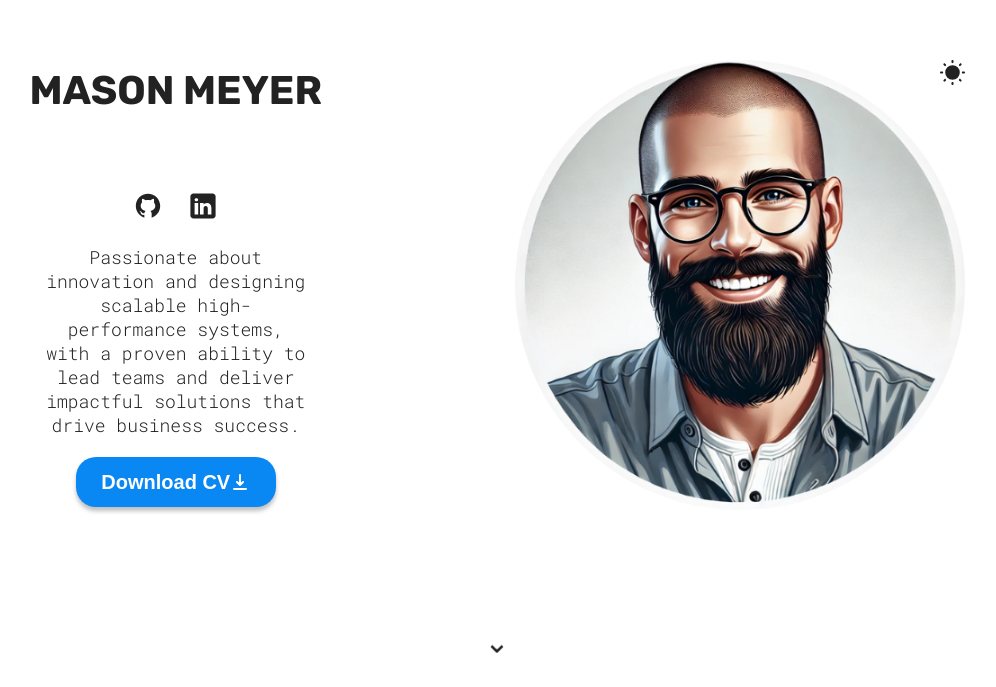
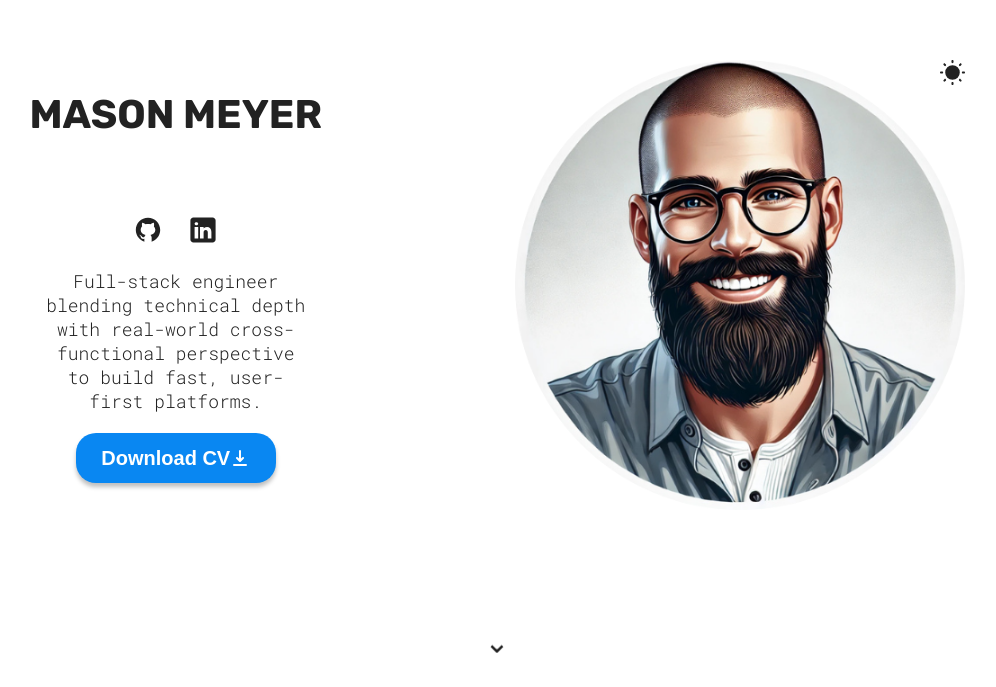
Before and after one commit to mmeyer23/portfolio-website, a React (Vite) app: page / in a window 1280 px wide. Shown: the part 113-800 px from the top of the page, without its empty margins (143-1139 px from the left). Built offline with nearby package versions, Linux system fonts and the light colour scheme; a web font is replaced by a local one.

Commit message:
updated headline

```diff
--- a/src/sections/Character/Character.jsx
+++ b/src/sections/Character/Character.jsx
@@ -127,9 +127,7 @@ function Character() {
             </a>
           </span>
           <p className={styles.description}>
-            Passionate about innovation and designing scalable high-performance
-            systems, with a proven ability to lead teams and deliver impactful
-            solutions that drive business success.
+            Full-stack engineer blending technical depth with real-world cross-functional perspective to build fast, user-first platforms.
           </p>
           <a href={CV} download>
             <button className='hover'>
```
